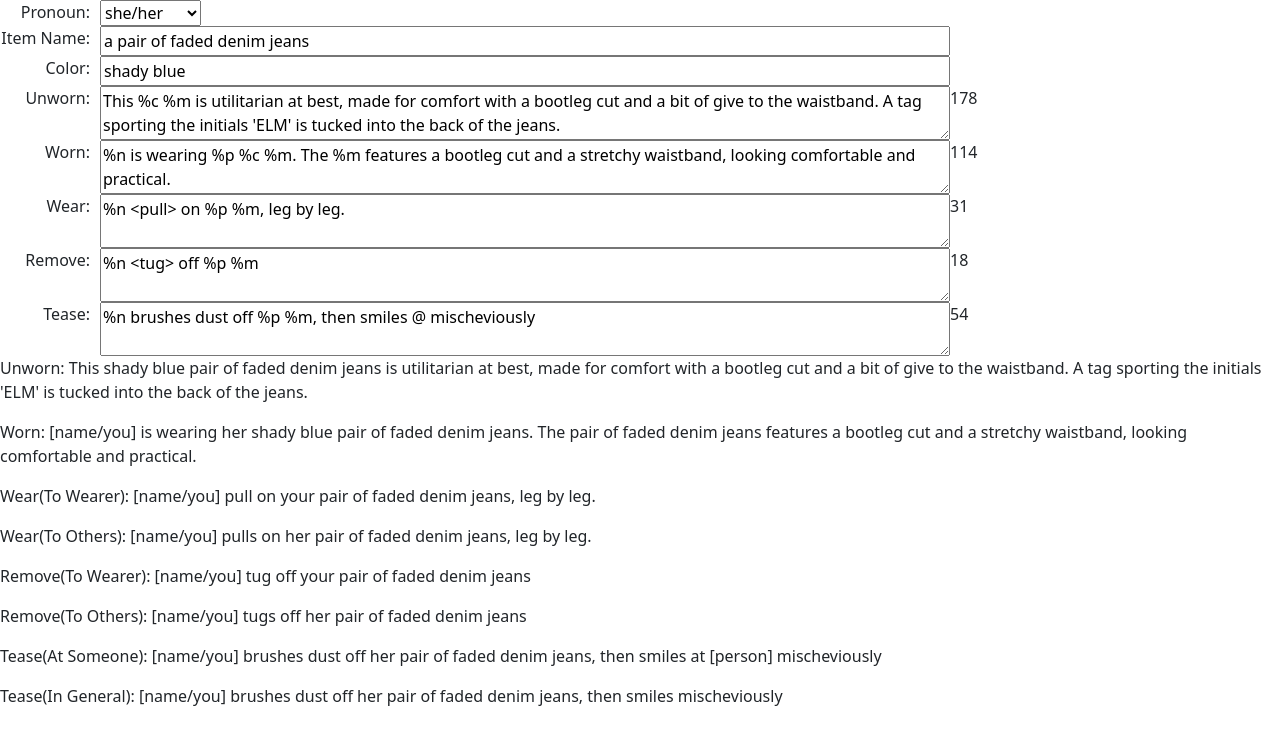
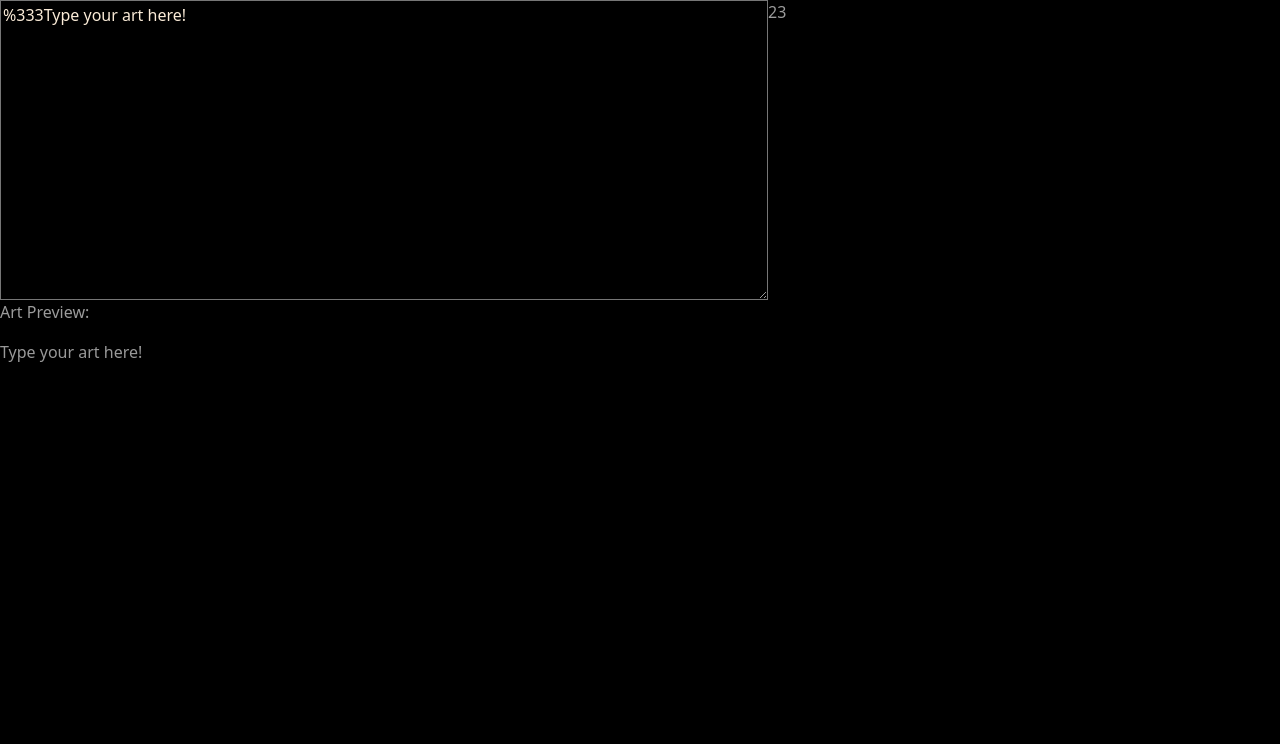
Before and after one commit to AdamCav/silent-heaven-tools, a React (Create React App) app: page /art in a window 1280 px wide. Shown: the top 744 px of the page. Built offline with nearby package versions, Linux system fonts and the light colour scheme.

Commit message:
Added in art page

```diff
--- a/package.json
+++ b/package.json
@@ -33,5 +33,8 @@
       "last 1 firefox version",
       "last 1 safari version"
     ]
+  },
+  "devDependencies": {
+    "react-router-dom": "^6.22.3"
   }
 }
--- a/src/App.js
+++ b/src/App.js
@@ -1,11 +1,16 @@
 
+import ArtTools from './component/ArtTools';
 import ClothingTools from './component/ClothingTools';
+import { BrowserRouter, Routes, Route } from "react-router-dom";
 
 function App() {
   return (
-    <div className="App">
-      <ClothingTools/>
-    </div>
+    <BrowserRouter>
+    <Routes>
+      <Route path="/" element={<ClothingTools/>}/>
+            <Route path="/art" element={<ArtTools />} />
+    </Routes>
+    </BrowserRouter>
   );
 }
 
--- /dev/null
+++ b/src/component/ArtTools.jsx
@@ -0,0 +1,62 @@
+import "bootstrap/dist/css/bootstrap.min.css";
+import "./Game.css";
+import { useId, useState } from 'react';
+
+
+function convertToColorP(r,g,b,string) {
+    const style = {
+        color: 'rgb('+r*255/5+','+g*255/5+','+b*255/5+')',
+        display: 'inline',
+    }
+    return (
+            <p style={style}>{string}</p>
+
+    )
+
+}
+
+function convertTextToColor(input){
+    const strings = input.split('%')
+    let output=[];
+
+    strings.forEach((string)=>{
+        if (string.length>3 && !isNaN(string.charAt(0))&&!isNaN(string.charAt(1))&&!isNaN(string.charAt(2))){
+            output.push(convertToColorP(string.charAt(0),string.charAt(1),string.charAt(2),string.substring(3)))
+        } else {
+            output.push(string)
+        }
+    })
+    return output
+
+}
+
+
+
+function ArtTools(props) {
+    const id = useId();
+    const [art, setArt] = useState('%333Type your art here!');
+    const artOutput = convertTextToColor(art)
+    console.log(artOutput)
+    return (
+        <div style={{backgroundColor: 'black',
+        position: 'fixed',
+        top: '0',
+        bottom: '0',
+        left: '0',
+        right: '0',
+        overflow: 'auto',
+        color: 'rgb(155,155,155)'}}>
+        <div style={{display:'flex'}}>
+      <textarea style={{width:'60%', height:'300px', background:'black', color:'antiquewhite'}} id={id} value={art} onInput={e => setArt(e.target.value)}/>
+      <div>{art.length}</div>
+      </div>
+      <div/>
+
+      <p>Art Preview:</p>
+      {artOutput.map(para => para)}
+      </div>
+    );
+
+}
+
+export default ArtTools
```
Also changed, not shown: 1 other file (tests, documents, lock files or other folders).
